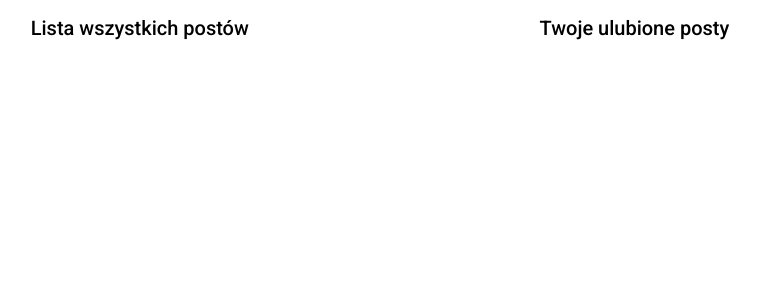
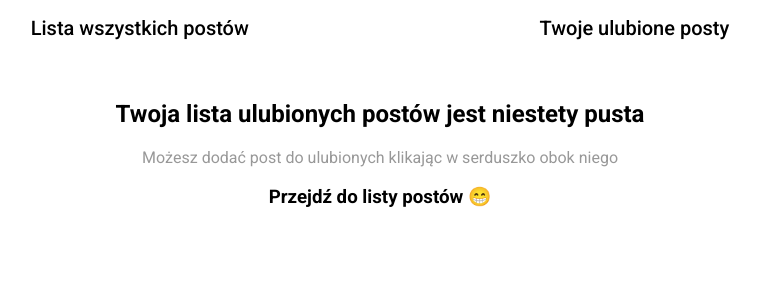
Before and after one commit to dfoltynski/simple-blog, a React (Create React App) app: page /ulubione in a window 1280 px wide. Shown: the top 300 px of the page, without its empty margins (260-1020 px from the left). Built offline with nearby package versions, Linux system fonts and the light colour scheme.

Commit message:
add navbar and favorites components some improvment

```diff
--- a/src/components/Article/Article.module.css
+++ b/src/components/Article/Article.module.css
@@ -14,6 +14,15 @@
   font-size: 16px;
   outline: none;
   width: 100%;
+  border: none;
+  border-bottom: 2px solid #5b5b5b;
+}
+
+.userField {
+  margin: 0.5em 0;
+  width: 30%;
+  padding: 0.3em;
+  outline: none;
   border: none;
   border-bottom: 2px solid #5b5b5b;
 }
--- a/src/components/Article/Article.tsx
+++ b/src/components/Article/Article.tsx
@@ -26,6 +26,9 @@ interface IComment {
 
 export default function Article() {
   const commentFieldRef = useRef<HTMLInputElement>(
+    document.createElement("input")
+  );
+  const userFieldRef = useRef<HTMLInputElement>(
     document.createElement("input")
   );
   const { id } = useParams<IParams>();
@@ -74,6 +77,14 @@ export default function Article() {
           <div className={styles.commentsContainer}>
             <h2>Komentarze</h2>
             <input
+              placeholder="Nazwa użytkownika"
+              type="text"
+              name="comment"
+              id="comment"
+              ref={userFieldRef}
+              className={styles.userField}
+            />
+            <input
               placeholder="Treść komentarza"
               type="text"
               name="comment"
--- a/src/components/ArticleTile/ArticleTile.module.css
+++ b/src/components/ArticleTile/ArticleTile.module.css
@@ -31,6 +31,12 @@
   align-self: center;
   color: #989898;
   font-weight: 300;
+
+  user-select: none;
+  -moz-user-select: none;
+  -khtml-user-select: none;
+  -webkit-user-select: none;
+  -o-user-select: none;
 }
 
 .favorite {
@@ -55,3 +61,9 @@
   align-self: center;
   z-index: 2;
 }
+
+@media screen and (max-width: 410px) {
+  .articleDate {
+    display: none;
+  }
+}
--- a/src/components/ArticleTile/ArticleTile.tsx
+++ b/src/components/ArticleTile/ArticleTile.tsx
@@ -1,7 +1,6 @@
 import React, { useEffect, useState, useRef } from "react";
 import { useDispatch, useSelector } from "react-redux";
 import { addFavorite, removeFavorite } from "../../actions/favoritesAction";
-import { activateHeart, deactivateHeart } from "../../actions/heartActions";
 import styles from "./ArticleTile.module.css";
 import { Button } from "../index";
 import { AiFillHeart } from "react-icons/ai";
--- a/src/components/Button/Button.module.css
+++ b/src/components/Button/Button.module.css
@@ -7,6 +7,12 @@
   position: relative;
   background-color: transparent;
   font-size: 15px;
+
+  user-select: none;
+  -moz-user-select: none;
+  -khtml-user-select: none;
+  -webkit-user-select: none;
+  -o-user-select: none;
 }
 
 .button::before {
--- a/src/components/Favorites/Favorites.module.css
+++ b/src/components/Favorites/Favorites.module.css
@@ -1,3 +1,28 @@
 .favoriteArticles {
   border: none;
 }
+
+.emptyContainer {
+  display: flex;
+  justify-content: center;
+  align-content: center;
+  width: 100%;
+  height: 100%;
+  flex-direction: column;
+  text-align: center;
+}
+
+.info {
+  margin: 1em;
+}
+
+.infoBody {
+  color: #989898;
+  display: flex;
+  justify-content: center;
+}
+
+.heart {
+  margin: 0 0.2em;
+  align-self: center;
+}
--- a/src/components/Favorites/Favorites.tsx
+++ b/src/components/Favorites/Favorites.tsx
@@ -5,6 +5,8 @@ import axios from "axios";
 import "../../App.css";
 import { ArticleTile } from "../index";
 import styles from "./Favorites.module.css";
+import { Link } from "react-router-dom";
+import { AiFillHeart } from "react-icons/ai";
 
 interface IArticle {
   title: string;
@@ -28,15 +30,33 @@ export default function Favorites() {
     });
   }, []);
   return (
+    <>
       <div className={`container ${styles.favoriteArticles}`}>
-      {favoriteArticles.map((article) => (
+        {favoriteArticles.length ? (
+          favoriteArticles.map((article) => (
             <ArticleTile
               title={article.title}
               content={article.body}
               id={article.id}
               key={article.id}
             />
-      ))}
+          ))
+        ) : (
+          <div className={styles.emptyContainer}>
+            <div className={styles.info}>
+              <h2 className={styles.infoTitle}>
+                Twoja lista ulubionych postów jest niestety pusta
+              </h2>
+              <p className={styles.infoBody}>
+                Możesz dodać post do ulubionych klikając w serduszko obok niego
+              </p>
+              <Link to="/">
+                <h3>Przejdź do listy postów 😁</h3>
+              </Link>
             </div>
+          </div>
+        )}
+      </div>
+    </>
   );
 }
--- a/src/components/Navbar/Navbar.tsx
+++ b/src/components/Navbar/Navbar.tsx
@@ -21,6 +21,15 @@ export default function Navbar() {
     }
   };
 
+  const hideNavbar = () => {
+    if (window.innerWidth <= 685) {
+      meatRef.current.classList.remove(styles.hide);
+      topBunRef.current.style.transform = `none`;
+      bottomBunRef.current.style.transform = `none`;
+      navRef.current.style.transform = `translateX(-100vw)`;
+    }
+  };
+
   return (
     <>
       <div className={styles.hamburger} onClick={transformHamburger}>
@@ -31,9 +40,11 @@ export default function Navbar() {
       <nav className={styles.navbar} ref={navRef}>
         <ul className={styles.links}>
           <li className={styles.link}>
-            <Link to="/">Lista wszystkich postów</Link>
+            <Link to="/" onClick={hideNavbar}>
+              Lista wszystkich postów
+            </Link>
           </li>
-          <li className={styles.link}>
+          <li className={styles.link} onClick={hideNavbar}>
             <Link to="/ulubione">Twoje ulubione posty</Link>
           </li>
         </ul>
--- a/src/reducers/hearts.ts
+++ /dev/null
@@ -1,18 +0,0 @@
-interface IAction {
-  type: string;
-  payload: never;
-}
-
-const heartsReducer = (state = [], action: IAction) => {
-  switch (action.type) {
-    case "ADD":
-      return Array.from(new Set([...state, action.payload]));
-    case "REMOVE":
-      state.splice(state.indexOf(action.payload), 1);
-      return state;
-    default:
-      return state;
-  }
-};
-
-export default heartsReducer;
--- a/src/reducers/index.ts
+++ b/src/reducers/index.ts
@@ -1,10 +1,8 @@
 import { combineReducers } from "redux";
 import favoritesReducer from "./favorites";
-import heartsReducer from "./hearts";
 
 const reducers = combineReducers({
   favorites: favoritesReducer,
-  hearts: heartsReducer,
 });
 
 export default reducers;
```
Also changed, not shown: src/actions/heartActions.ts (deleted, +0 -13 lines). Lines whose indentation alone changed are shown as unchanged.
